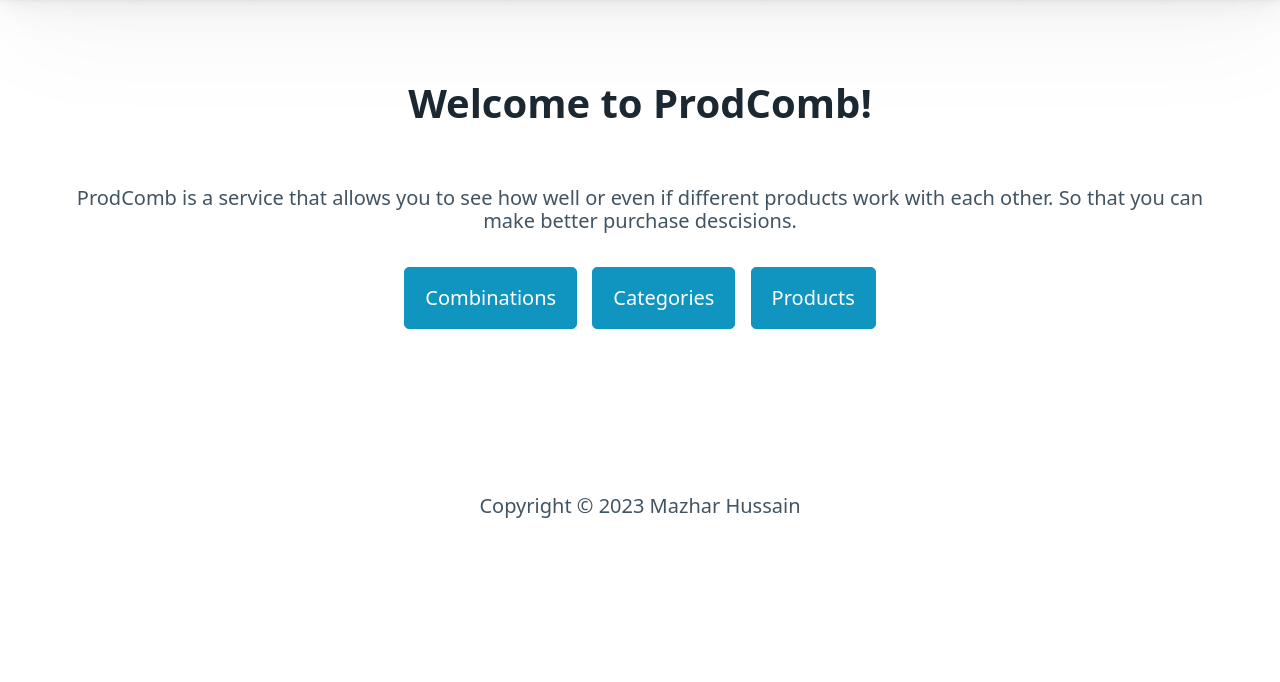
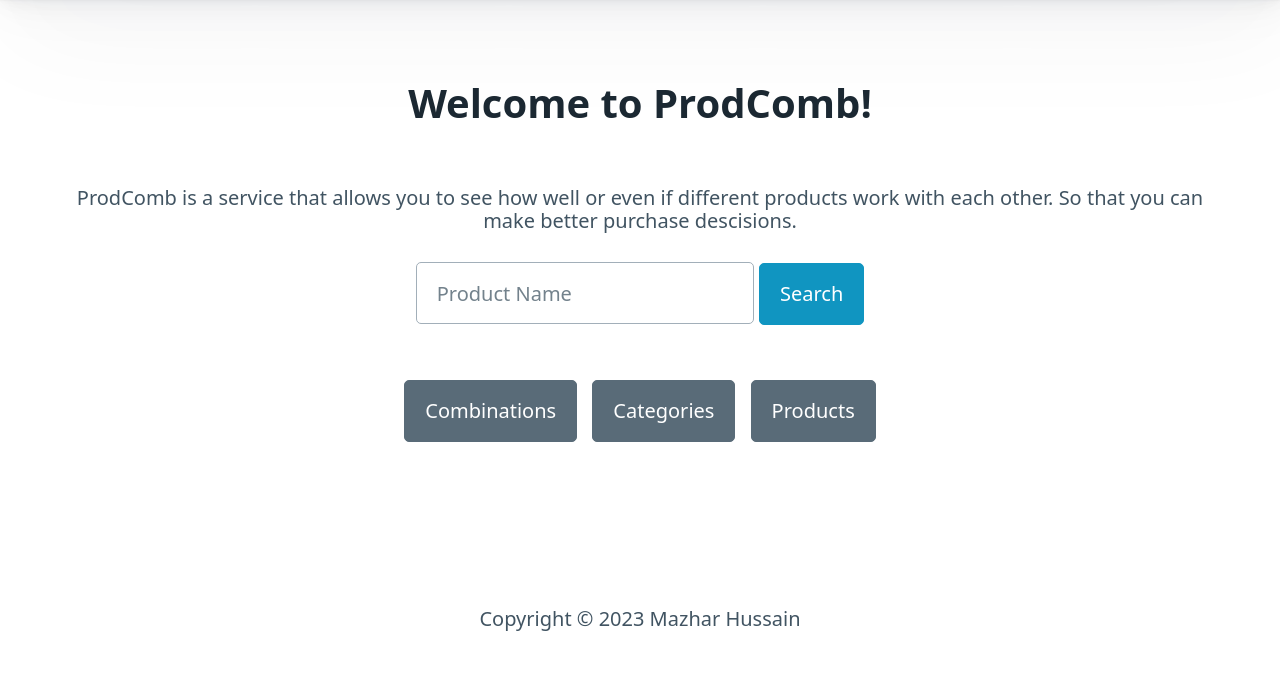
Before and after one commit to ProdComb/ProdComb, a Django app: page / in a window 1280 px wide. Shown: the part 65-747 px from the top of the page. Before the commit the page ends 583 px from the top, so only its background shows below. Run offline with Django 4.2, Linux system fonts and the light colour scheme; parts of the project's set-up code (start-up, migrations or seed data) failed here and were passed over.

Commit message:
Add a search box

```diff
--- a/main/urls.py
+++ b/main/urls.py
@@ -10,4 +10,5 @@ urlpatterns = [
     path('categories/<int:pk>/', views.CategoryDetail.as_view(), name="category_detail"),
     path('products/', views.Products.as_view(), name="products"),
     path('products/<int:pk>/', views.ProductDetail.as_view(), name="product_detail"),
+    path('search/', views.Http501, name="search")
 ]
--- a/templates/index.html
+++ b/templates/index.html
@@ -6,7 +6,12 @@
   <p>ProdComb is a service that allows you to see how well or even if different products work with each other.
   So that you can make better purchase descisions.</p>
 
-  <a role="button" href="{% url 'combinations' %}">Combinations</a>
-  <a role="button" href="{% url 'categories' %}">Categories</a>
-  <a role="button" href="{% url 'products' %}">Products</a>
+  <form action="{% url 'search' %}">
+    <input type="text" placeholder="Product Name" style="width: auto;" />
+    <input type="submit" value="Search" style="width: auto;" />
+  </form>
+
+  <a role="button" class="secondary" href="{% url 'combinations' %}">Combinations</a>
+  <a role="button" class="secondary" href="{% url 'categories' %}">Categories</a>
+  <a role="button" class="secondary" href="{% url 'products' %}">Products</a>
 {% endblock %}
```
